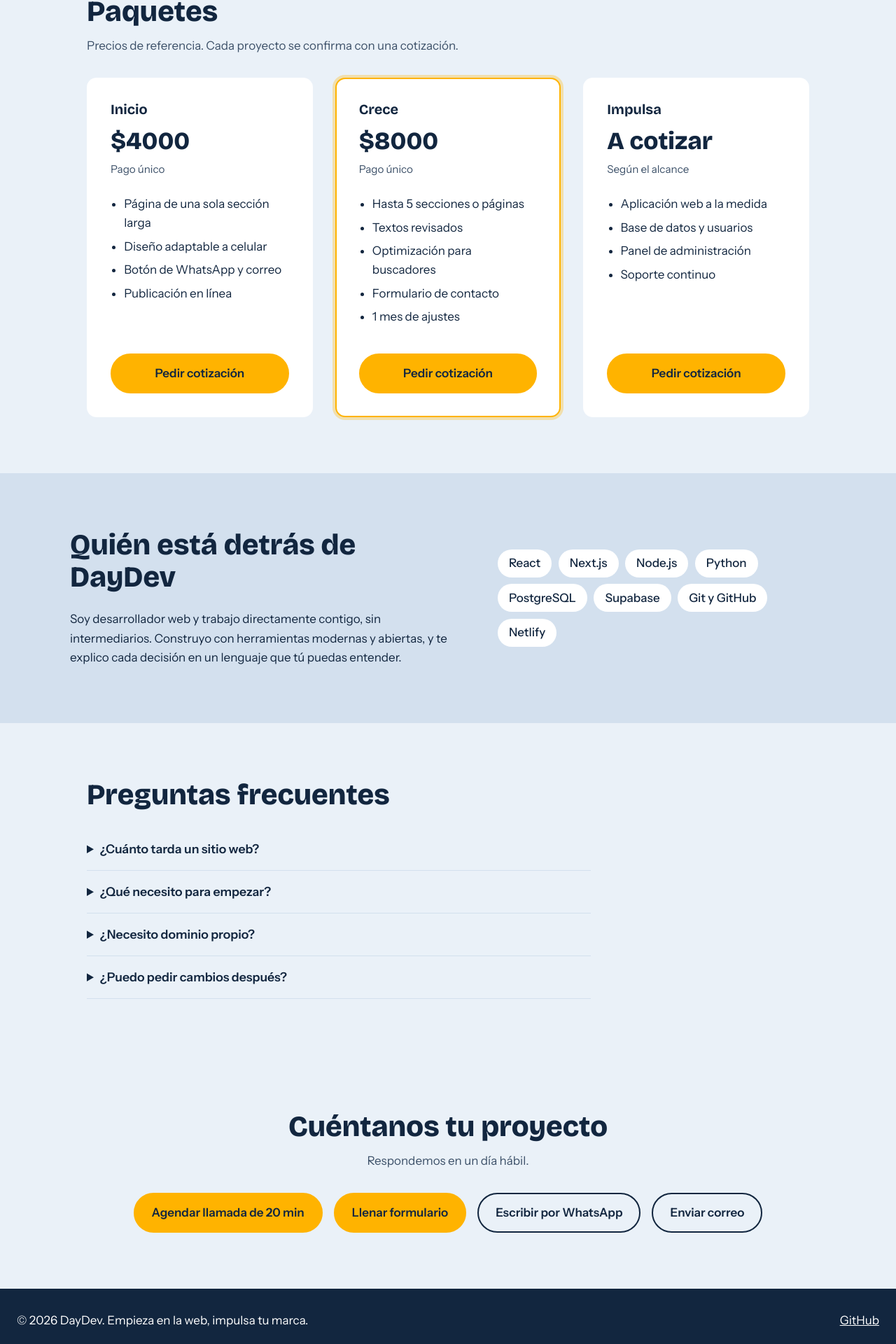
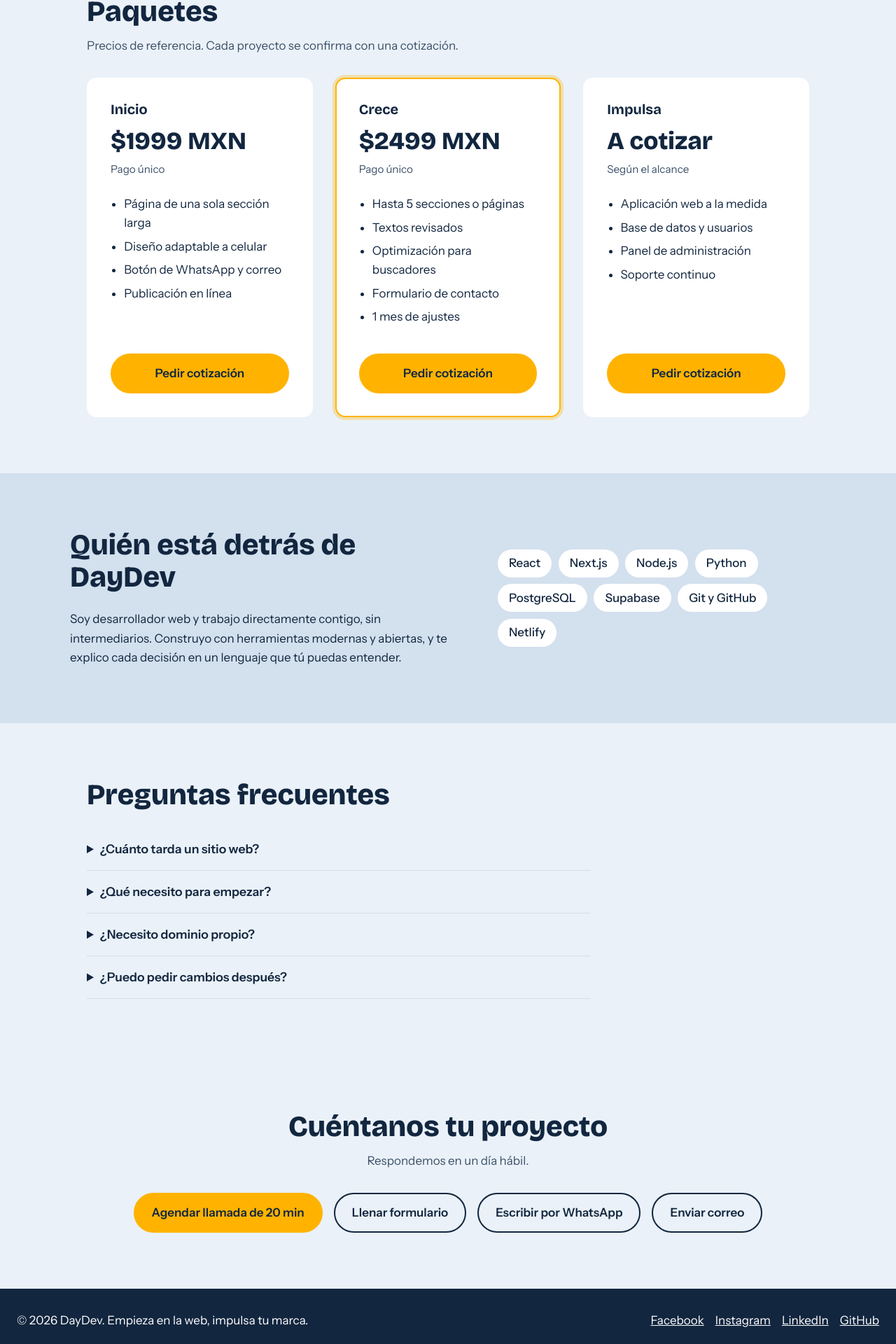
Before and after one commit to David-HDM/daydev-web, a React (Vite) app: page / in a window 1280 px wide. Shown: the part 1563-3483 px from the top of the page at 70% size. Built offline with nearby package versions, Linux system fonts and the light colour scheme.

Commit message:
Botones de redes sociales agregados al footer y al contenido.

```diff
--- a/src/App.jsx
+++ b/src/App.jsx
@@ -129,7 +129,7 @@ function Contact() {
       <p className="sub">Respondemos en un día hábil.</p>
       <div className="actions">
         <a className="btn" href={brand.agenda}>Agendar llamada de 20 min</a>
-        <a className="btn" href={brand.formulario}>Llenar formulario</a>
+        <a className="btn btn-outline" href={brand.formulario}>Llenar formulario</a>
         <a className="btn btn-outline" href={wa("Hola, quiero cotizar un sitio web con DayDev.")}>Escribir por WhatsApp</a>
         <a className="btn btn-outline" href={`mailto:${brand.email}?subject=Cotización de sitio web`}>Enviar correo</a>
       </div>
@@ -142,9 +142,9 @@ function Footer() {
     <footer className="footer">
       <p>© {new Date().getFullYear()} {brand.name}. {brand.tagline}.</p>
       <p>
-        {/* Quitar comentario cuando haya redes sociales activas. Por ahora solo GitHub.
+        <a href={brand.facebook}>Facebook</a>
         <a href={brand.instagram}>Instagram</a>
-        */}
+        <a href={brand.linkedin}>LinkedIn</a>
         <a href={brand.github}>GitHub</a>
       </p>
     </footer>
--- a/src/content.js
+++ b/src/content.js
@@ -7,6 +7,9 @@ export const brand = {
   github: "https://github.com/David-HDM",
   agenda: "https://cal.com/daydev/descubrimiento",
   formulario: "https://forms.gle/vH7XSPUdowhJv6tAA",
+  facebook: "https://www.facebook.com/profile.php?id=61595272842235",
+  instagram: "https://www.instagram.com/daydev18/",
+  linkedin: "https://www.linkedin.com/company/daydev-web/"
 };
 
 export const hero = {
@@ -30,8 +33,8 @@ export const process = [
 ];
 
 export const plans = [
-  { name: "Inicio", price: "$4000", note: "Pago único", items: ["Página de una sola sección larga", "Diseño adaptable a celular", "Botón de WhatsApp y correo", "Publicación en línea"] },
-  { name: "Crece", price: "$8000", note: "Pago único", featured: true, items: ["Hasta 5 secciones o páginas", "Textos revisados", "Optimización para buscadores", "Formulario de contacto", "1 mes de ajustes"] },
+  { name: "Inicio", price: "$1999 MXN", note: "Pago único", items: ["Página de una sola sección larga", "Diseño adaptable a celular", "Botón de WhatsApp y correo", "Publicación en línea"] },
+  { name: "Crece", price: "$2499 MXN", note: "Pago único", featured: true, items: ["Hasta 5 secciones o páginas", "Textos revisados", "Optimización para buscadores", "Formulario de contacto", "1 mes de ajustes"] },
   { name: "Impulsa", price: "A cotizar", note: "Según el alcance", items: ["Aplicación web a la medida", "Base de datos y usuarios", "Panel de administración", "Soporte continuo"] },
 ];
 
```
Also changed, not shown: 1 other file (tests, documents, lock files or other folders).
